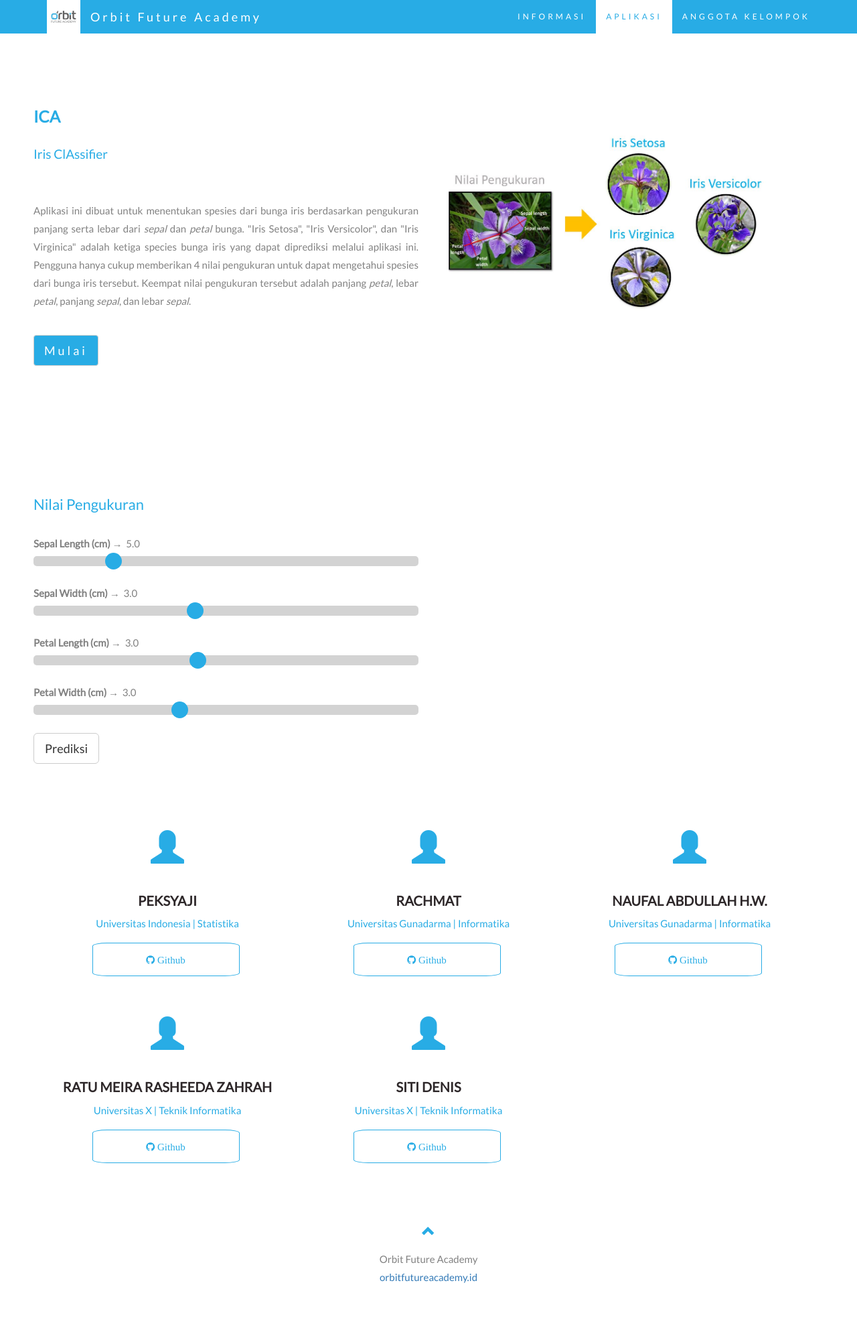
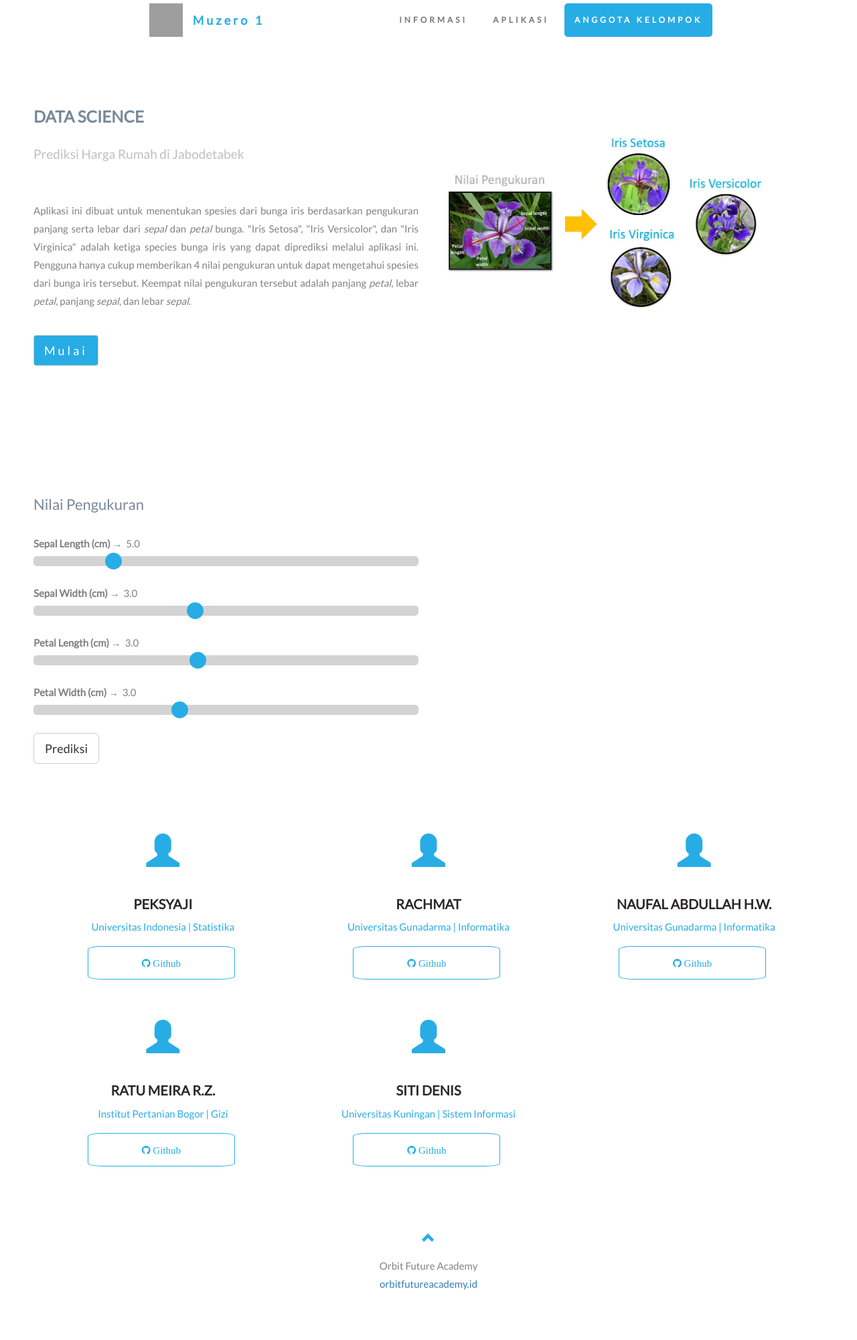
Before and after one commit to Nycht1/Aplikasi-Prediksi-Rumah-Menggunakan-Model-Adaboost-Regression, a Flask app: page / in a window 1280 px wide. Shown: the whole page at 67% size. Before the commit the page ends 1915 px from the top, so only its background shows below. Run offline with Flask 3, Linux system fonts and the light colour scheme; parts of the project's set-up code (start-up, migrations or seed data) failed here and were passed over; grey boxes are pictures that could not be loaded.

Commit message:
Modify content and change navbar

```diff
--- a/app/app.py
+++ b/app/app.py
@@ -7,7 +7,7 @@
 
 # =[Modules dan Packages]========================
 
-from flask import Flask,render_template,request,jsonify
+from flask import Flask, render_template, request, jsonify
 import pandas as pd
 import numpy as np
 from sklearn.tree import DecisionTreeClassifier
@@ -15,62 +15,66 @@ from joblib import load
 
 # =[Variabel Global]=============================
 
-app   = Flask(__name__, static_url_path='/static')
+app = Flask(__name__, static_url_path='/static')
 model = None
 
 # =[Routing]=====================================
 
+
 # [Routing untuk Halaman Utama atau Home]
 @app.route("/")
 def beranda():
-    return render_template('index.html')
+  return render_template('index.html')
+
 
 # [Routing untuk API]
-@app.route("/api/deteksi",methods=['POST'])
+@app.route("/api/deteksi", methods=['POST'])
 def apiDeteksi():
-	# Nilai default untuk variabel input atau features (X) ke model
-	input_sepal_length = 5.1
-	input_sepal_width  = 3.5
-	input_petal_length = 1.4
-	input_petal_width  = 0.2
+  # Nilai default untuk variabel input atau features (X) ke model
+  input_sepal_length = 5.1
+  input_sepal_width = 3.5
+  input_petal_length = 1.4
+  input_petal_width = 0.2
 
-	if request.method=='POST':
-		# Set nilai untuk variabel input atau features (X) berdasarkan input dari pengguna
-		input_sepal_length = float(request.form['sepal_length'])
-		input_sepal_width  = float(request.form['sepal_width'])
-		input_petal_length = float(request.form['petal_length'])
-		input_petal_width  = float(request.form['petal_width'])
+  if request.method == 'POST':
+    # Set nilai untuk variabel input atau features (X) berdasarkan input dari pengguna
+    input_sepal_length = float(request.form['sepal_length'])
+    input_sepal_width = float(request.form['sepal_width'])
+    input_petal_length = float(request.form['petal_length'])
+    input_petal_width = float(request.form['petal_width'])
 
-		# Prediksi kelas atau spesies bunga iris berdasarkan data pengukuran yg diberikan pengguna
-		df_test = pd.DataFrame(data={
-			"SepalLengthCm" : [input_sepal_length],
-			"SepalWidthCm"  : [input_sepal_width],
-			"PetalLengthCm" : [input_petal_length],
-			"PetalWidthCm"  : [input_petal_width]
-		})
+    # Prediksi kelas atau spesies bunga iris berdasarkan data pengukuran yg diberikan pengguna
+    df_test = pd.DataFrame(
+      data={
+        "SepalLengthCm": [input_sepal_length],
+        "SepalWidthCm": [input_sepal_width],
+        "PetalLengthCm": [input_petal_length],
+        "PetalWidthCm": [input_petal_width]
+      })
 
-		hasil_prediksi = model.predict(df_test[0:1])[0]
+    hasil_prediksi = model.predict(df_test[0:1])[0]
 
-		# Set Path untuk gambar hasil prediksi
-		if hasil_prediksi == 'Iris-setosa':
-			gambar_prediksi = '/static/images/iris_setosa.jpg'
-		elif hasil_prediksi == 'Iris-versicolor':
-			gambar_prediksi = '/static/images/iris_versicolor.jpg'
-		else:
-			gambar_prediksi = '/static/images/iris_virginica.jpg'
+    # Set Path untuk gambar hasil prediksi
+    if hasil_prediksi == 'Iris-setosa':
+      gambar_prediksi = '/static/images/iris_setosa.jpg'
+    elif hasil_prediksi == 'Iris-versicolor':
+      gambar_prediksi = '/static/images/iris_versicolor.jpg'
+    else:
+      gambar_prediksi = '/static/images/iris_virginica.jpg'
 
-		# Return hasil prediksi dengan format JSON
-		return jsonify({
-			"prediksi": hasil_prediksi,
-			"gambar_prediksi" : gambar_prediksi
-		})
+    # Return hasil prediksi dengan format JSON
+    return jsonify({
+      "prediksi": hasil_prediksi,
+      "gambar_prediksi": gambar_prediksi
+    })
+
 
 # =[Main]========================================
 
 if __name__ == '__main__':
 
-	# Load model yang telah ditraining
-	model = load('app/model_iris_dt.model')
+  # Load model yang telah ditraining
+  model = load('model_iris_dt.model')
 
-	# Run Flask di localhost
-	app.run(host="localhost", port=5000, debug=True)
+  # Run Flask di localhost
+  app.run(host="0.0.0.0", port=5000, debug=True)
--- a/app/static/css/client_side.css
+++ b/app/static/css/client_side.css
@@ -24,7 +24,10 @@
 }
 
 .container {
-	align-items: center;
+	display: flex;
+  justify-content: space-between;
+  align-items: center;
+  padding: 5px;
 }
 
 
@@ -37,7 +40,7 @@ body {
 h2 {
 	font-size: 24px;
 	text-transform: uppercase;
-	color: #28ace5;
+	color: #778899;
 	font-weight: 600;
 	margin-bottom: 30px;
 }
@@ -45,7 +48,7 @@ h2 {
 h3 {
 	font-size: 22px;
 	line-height: 1.375em;
-	color: #28ace5;
+	color: #778899;
 	font-weight: 500;
 	margin-bottom: 30px;
 }
@@ -53,7 +56,7 @@ h3 {
 h4 {
 	font-size: 19px;
 	line-height: 1.375em;
-	color: #28ace5;
+	color: #80808080;
 	font-weight: 400;
 	margin-bottom: 30px;
 }
@@ -78,22 +81,31 @@ h4 {
 
 .navbar {
 	margin-bottom: 0;
-	background-color: #28ace5;
+	background-color: #FFFFFF;
 	z-index: 9999;
 	border: 0;
 	font-size: 12px !important;
 	line-height: 1.42857143 !important;
 	letter-spacing: 4px;
 	border-radius: 0;
+  font-weight: 600;
 }
 
-.navbar li a, .navbar .navbar-brand {
-	color: #fff !important;
+.navbar a {
+  color: #fff;
+  margin-right: 8px;
+}
+
+.navbar li, .navbar .navbar-brand {
+	color: #28ace5 !important;
 }
 
 .navbar-nav li a:hover, .navbar-nav li.active a {
-	color: #28ace5 !important;
-	background-color: #fff !important;
+	color: #fff !important;
+	background-color: #28ace5 !important;
+  border-radius: 5px;
+  padding: 15px;
+
 }
 
 .navbar-default .navbar-toggle {
@@ -170,6 +182,10 @@ footer .glyphicon {
   cursor: pointer;
 }
 
+.profile-pic {
+  width: 50px;
+  height: 50px;
+}
 
 .our-team{
     padding: 20px 15px 30px;
@@ -186,8 +202,17 @@ footer .glyphicon {
     margin-bottom: 25px;
     transition: all 0.5s ease 0s;
 }
+
+.member {
+  transition: color 0.5s ease;
+}
+
+.member:hover {
+  color: #28ace5;
+  transform: scale(1.2);
+}
 .our-team:hover .pic{
-    background: #28ace5;
+    border-color: #28ace5;
     border-radius: 20%;
     -webkit-border-radius: 20%;
     -moz-border-radius: 20%;
@@ -238,7 +263,7 @@ footer .glyphicon {
     -ms-border-radius: 10%;
     -o-border-radius: 10%;
 }
-.our-team:hover .social li a{
+.social:hover li a{
     background: #28ace5;
     color: #fff;
 }
--- a/app/templates/index.html
+++ b/app/templates/index.html
@@ -2,7 +2,7 @@
 <html lang="en">
 <head>
 	<!-- Judul Halaman -->
-	<title>Orbit Future Academy</title>
+	<title>Kelompok 1 Muzero</title>
 
 	<meta charset="utf-8">
 	<meta name="viewport" content="width=device-width, initial-scale=1">
@@ -28,9 +28,9 @@
 
 			<!-- Logo -->
 			<div class="navbar-header">
-				<img src={{ url_for('static', filename='/images/orbit_logo.jpg') }} alt="Orbit Logo"
+				<img src={{ url_for('static', filename='/images/logo_muzero 1.png') }} alt="Orbit Logo"
 				width="50" height="50" align="left">
-				<a class="navbar-brand" href="#halamanku">&#160; Orbit Future Academy</a>
+				<a class="navbar-brand" href="#halamanku">&#160; Muzero 1</a>
 			</div>
 
 			<!-- Daftar Halaman -->
@@ -39,9 +39,11 @@
 					<li><a href="#informasi">INFORMASI</a></li>
 					<li><a href="#aplikasi">APLIKASI</a></li>
 					<li><a href="#anggotaKelompok">ANGGOTA KELOMPOK</a></li>
-				</ul>
+        </ul>
 			</div>
+
 		</div>
+
 	</nav>
 
 	<!-- Bagian Halaman (Informasi) -->
@@ -52,8 +54,8 @@
 		<div class="row">
 			<div class="col-sm-6">
 				<!-- Deskripsi Aplikasi -->
-				<h2>ICA</h2>
-				<h4>Iris ClAssifier</h4><br>
+				<h2>Data Science</h2>
+                <h4>Prediksi Harga Rumah di Jabodetabek</h4><br>
 				<p style="text-align: justify;text-justify: inter-word;">
 					Aplikasi ini dibuat untuk menentukan spesies dari bunga iris berdasarkan pengukuran panjang serta lebar
 					dari <i>sepal</i> dan <i>petal</i> bunga. "Iris Setosa", "Iris Versicolor", dan "Iris Virginica"
@@ -172,9 +174,9 @@
 	    </div>
 	</div> -->
 
-	<div class="container">
+	<div id = anggotaKelompok class="container">
         <div class="row">
-            <div class="col-md-4 col-sm-6">
+            <div class="member col-md-4 col-sm-6">
                 <div class="our-team">
                     <div class="pic">
                         <span class="glyphicon glyphicon-user logo-small"></span>
@@ -182,12 +184,12 @@
                     <h3 class="title">Peksyaji</h3>
                     <span class="post">Universitas Indonesia | Statistika</span>
                     <ul class="social">
-						<li><a href="#" class="fa fa-github"> Github</a></li>
+						<li><a href="https://github.com/Peksyaji" class="fa fa-github"> Github</a></li>
                     </ul>
                 </div>
             </div>
 
-            <div class="col-md-4 col-sm-6">
+            <div class="member col-md-4 col-sm-6">
                 <div class="our-team">
                     <div class="pic">
                         <span class="glyphicon glyphicon-user logo-small"></span>
@@ -195,12 +197,12 @@
                     <h3 class="title">Rachmat</h3>
                     <span class="post">Universitas Gunadarma | Informatika </span>
                     <ul class="social">
-						<li><a href="#" class="fa fa-github"> Github</a></li>
+						<li><a href="https://github.com/Nycht1" class="fa fa-github"> Github</a></li>
                     </ul>
                 </div>
             </div>
 
-            <div class="col-md-4 col-sm-6">
+            <div class="member col-md-4 col-sm-6">
                 <div class="our-team">
                     <div class="pic">
 						<span class="glyphicon glyphicon-user logo-small"></span>
@@ -213,26 +215,26 @@
                 </div>
             </div>
 
-            <div class="col-md-4 col-sm-6">
+            <div class="member col-md-4 col-sm-6">
                 <div class="our-team">
                     <div class="pic">
 						<span class="glyphicon glyphicon-user logo-small"></span>
                     </div>
-                    <h3 class="title">Ratu Meira Rasheeda Zahrah</h3>
-                    <span class="post">Universitas X | Teknik Informatika</span>
+                    <h3 class="title">Ratu Meira R.Z.</h3>
+                    <span class="post">Institut Pertanian Bogor | Gizi</span>
                     <ul class="social">
 						<li><a href="#" class="fa fa-github"> Github</a></li>
                     </ul>
                 </div>
             </div>
 
-            <div class="col-md-4 col-sm-6">
+            <div class="member col-md-4 col-sm-6">
                 <div class="our-team">
                     <div class="pic">
 						<span class="glyphicon glyphicon-user logo-small"></span>
                     </div>
                     <h3 class="title">Siti Denis</h3>
-                    <span class="post">Universitas X | Teknik Informatika</span>
+                    <span class="post">Universitas Kuningan | Sistem Informasi</span>
                     <ul class="social">
 						<li><a href="#" class="fa fa-github"> Github</a></li>
                     </ul>
```
